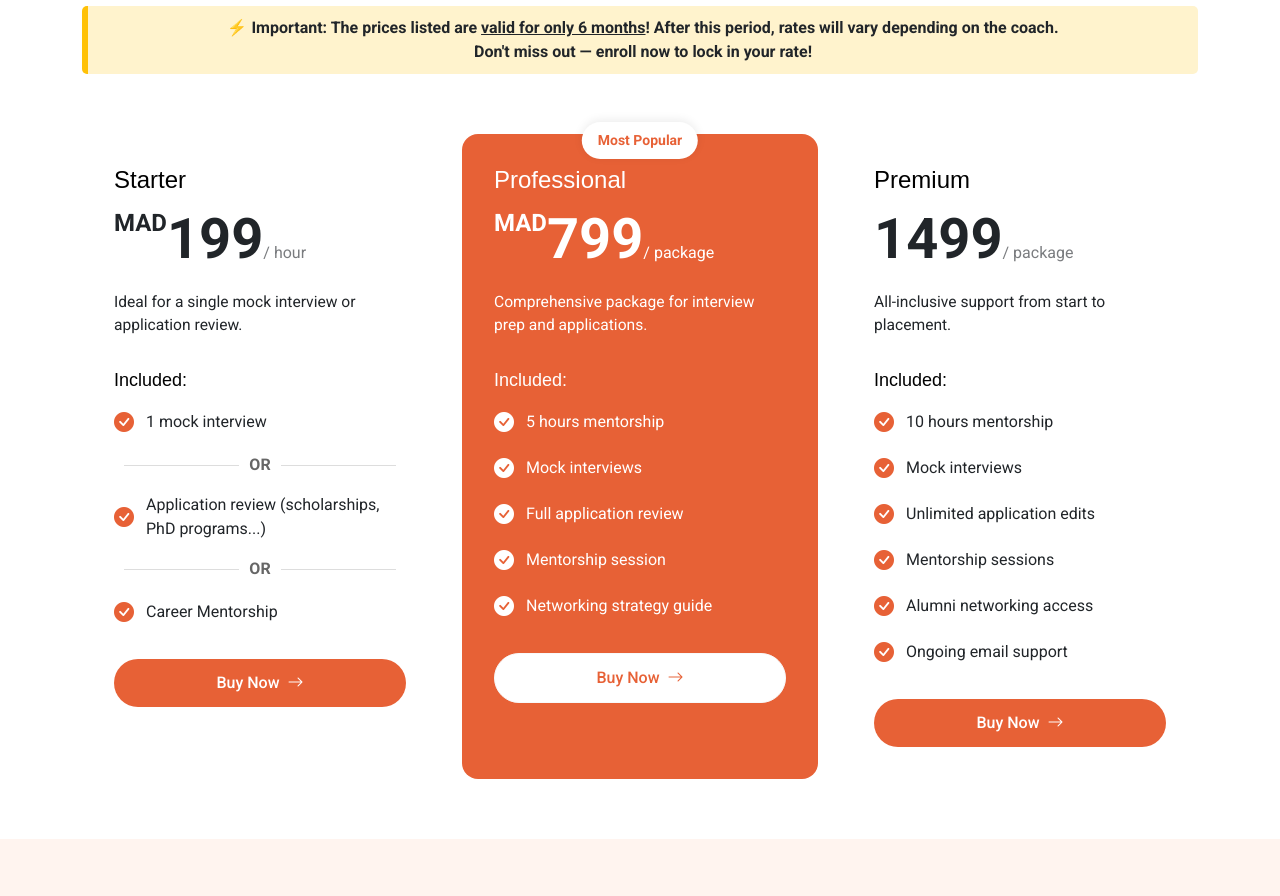
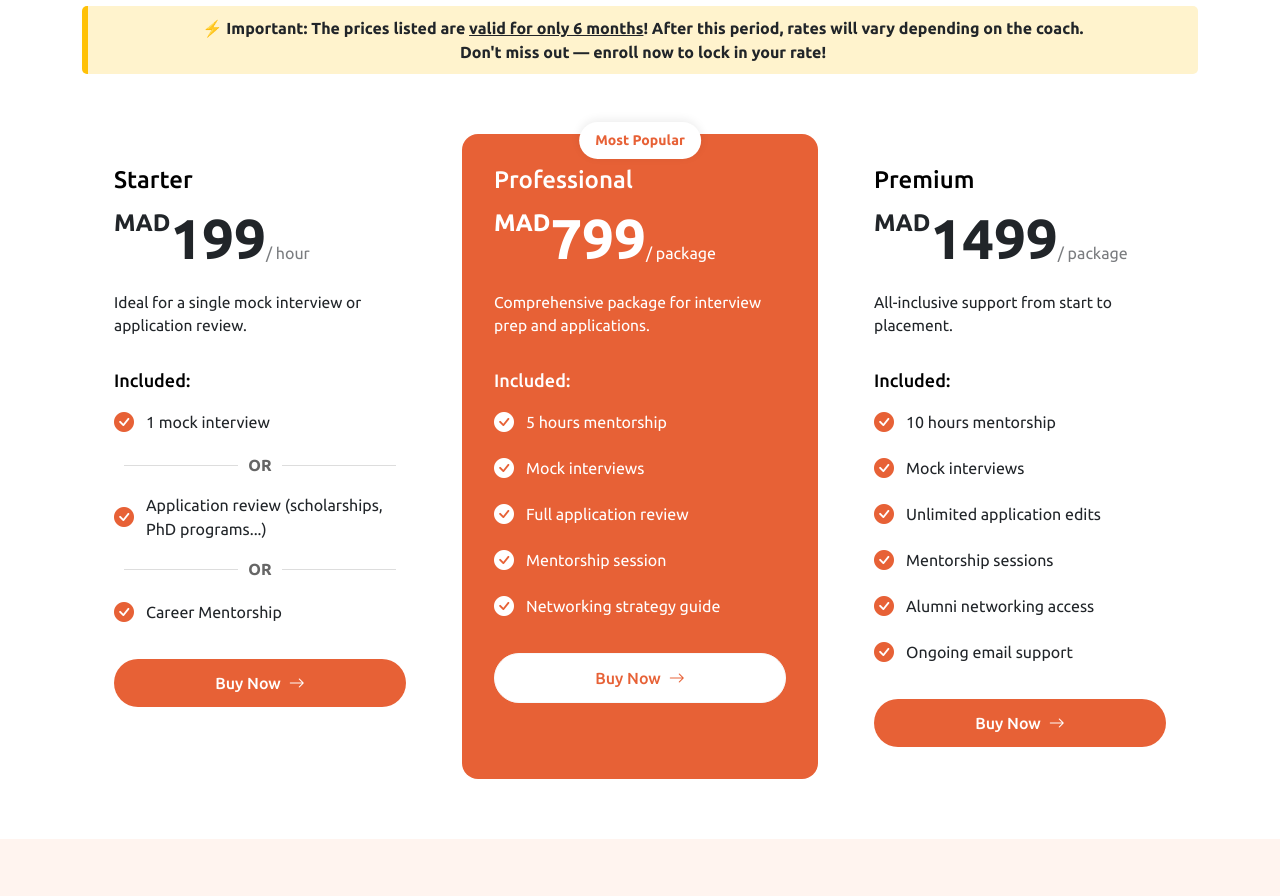
Before and after one commit to geeekai/coachx, a plain HTML site: page index.html in a window 1280 px wide. Shown: the part 3220-4116 px from the top of the page. Drawn offline with Linux system fonts and the light colour scheme.

Commit message:
add mailing form and changing the font

```diff
--- a/assets/css/main.css
+++ b/assets/css/main.css
@@ -12,9 +12,9 @@
 --------------------------------------------------------------*/
 /* Fonts */
 :root {
-  --default-font: "Roboto",  system-ui, -apple-system, "Segoe UI", Roboto, "Helvetica Neue", Arial, "Noto Sans", "Liberation Sans", sans-serif, "Apple Color Emoji", "Segoe UI Emoji", "Segoe UI Symbol", "Noto Color Emoji";
-  --heading-font: "Nunito",  sans-serif;
-  --nav-font: "Inter",  sans-serif;
+  --default-font: "Ubuntu", sans-serif;
+  --heading-font: "Ubuntu", sans-serif;
+  --nav-font: "Ubuntu", sans-serif;
 }/* Global Colors - The following color variables are used throughout the website. Updating them here will change the color scheme of the entire website */
 :root {
   --background-color: #ffffff;
--- a/index.html
+++ b/index.html
@@ -16,7 +16,7 @@
   <link href="https://fonts.googleapis.com" rel="preconnect">
   <link href="https://fonts.gstatic.com" rel="preconnect" crossorigin>
   <link href="https://fonts.googleapis.com/css2?family=Roboto:wght@300;400;500;700&family=Inter:wght@300;400;600;700&display=swap" rel="stylesheet">
-
+  <link href="https://fonts.googleapis.com/css2?family=Ubuntu:wght@400;500;700&display=swap" rel="stylesheet">
   <!-- Vendor CSS Files -->
   <link href="assets/vendor/bootstrap/css/bootstrap.min.css" rel="stylesheet">
   <link href="assets/vendor/bootstrap-icons/bootstrap-icons.css" rel="stylesheet">
@@ -356,7 +356,7 @@
           <div class="col-lg-4" data-aos="fade-up" data-aos-delay="300">
             <div class="pricing-card">
               <h3>Premium</h3>
-              <div class="price"><span class="currency"></span><span class="amount">1499</span><span class="period">/ package</span></div>
+              <div class="price"><span class="currency">MAD</span><span class="amount">1499</span><span class="period">/ package</span></div>
               <p class="description">All-inclusive support from start to placement.</p>
               <h4>Included:</h4>
               <ul class="features-list">
@@ -445,7 +445,8 @@
               <h3>Get In Touch</h3>
               <p>Ready to accelerate your career? Send us a message and we’ll respond promptly.</p>
 
-              <form action="mailto:contact@coach-x.co" method="get" enctype="text/plain" class="php-email-form" data-aos="fade-up" data-aos-delay="200">
+              <form action="https://formsubmit.co/contact@coach-x.co" method="POST" class="php-email-form" data-aos="fade-up" data-aos-delay="200">
+                <input type="hidden" name="_captcha" value="false">
                 <div class="row gy-4">
                   <div class="col-md-6"><input type="text" name="name" class="form-control" placeholder="Your Name" required=""></div>
                   <div class="col-md-6"><input type="email" class="form-control" name="email" placeholder="Your Email" required=""></div>
```
